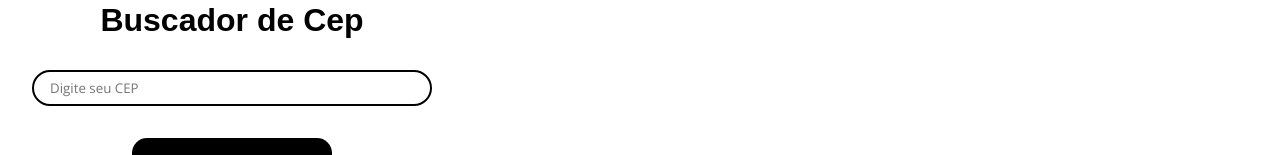
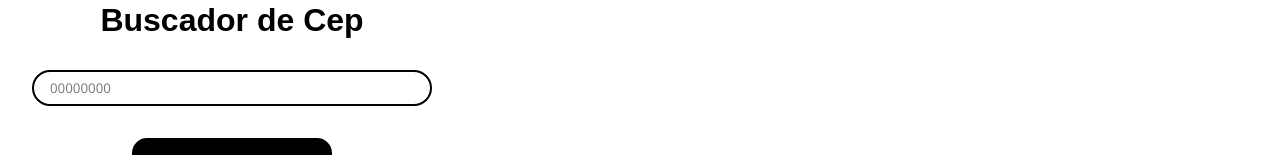
Before and after one commit to GSPadovesi/BuscaCep, a React (Vite) app: page / in a window 1280 px wide. Shown: the part 271-426 px from the top of the page. Built offline with nearby package versions, Linux system fonts and the light colour scheme; the HTML template or start-up script is replaced by a standard one.

Commit message:
Alguns ajustes

```diff
--- a/package.json
+++ b/package.json
@@ -14,6 +14,7 @@
     "axios": "^1.5.0",
     "react": "^18.2.0",
     "react-dom": "^18.2.0",
+    "react-hot-toast": "^2.4.1",
     "react-router-dom": "^6.15.0",
     "styled-components": "^6.0.7"
   },
--- a/src/components/Input/Input.tsx
+++ b/src/components/Input/Input.tsx
@@ -1,11 +1,12 @@
 import * as S from './Input.styles'
+import { InputProps } from './Input.types'
 
 
-export const Input = ({ placeholder, onChange, maxLength, onBlur, notNumberMax }: any) => {
+export const Input = ({ placeholder, maxLength, onBlur, onChange }: InputProps) => {
   return (
     <S.Field>
       <S.WrapperInput>
-        <S.Input placeholder={placeholder} onChange={onChange} maxLength={maxLength} onBlur={onBlur} notNumberMax={notNumberMax} />
+        <S.Input placeholder={placeholder} onChange={onChange} maxLength={maxLength} onBlur={onBlur} />
       </S.WrapperInput>
     </S.Field>
   )
--- /dev/null
+++ b/src/components/Input/Input.types.ts
@@ -0,0 +1,6 @@
+export interface InputProps {
+  placeholder: string;
+  onChange: (e: React.ChangeEvent<HTMLInputElement>) => void;
+  maxLength: number;
+  onBlur: (e: React.FocusEvent<HTMLInputElement>) => void;
+}
--- a/src/pages/main/Index.styles.ts
+++ b/src/pages/main/Index.styles.ts
@@ -1,4 +1,5 @@
 import styled from 'styled-components';
+
 
 export const Main = styled.section`
   width: 100%;
--- a/src/pages/main/Index.tsx
+++ b/src/pages/main/Index.tsx
@@ -1,31 +1,52 @@
 import { useState } from 'react'
 import { Input } from '../../components/Input/Input'
 import { useNavigate } from 'react-router-dom';
+import { toast, Toaster } from 'react-hot-toast';
 import * as S from './Index.styles'
+
+
 
 export const Main = () => {
 
   const [valor, setValor] = useState('');
+  const [cep, setCep] = useState('');
+  const isValid = cep.length < 8 || cep.length > 9;
   const navigate = useNavigate();
 
   const handleChange = (event: React.ChangeEvent<HTMLInputElement>) => {
     setValor(event.target.value)
   }
 
-  const checkCep = (e) => {
+  const checkCep = (e: any) => {
     const cep = e.target.value.replace(/\D/g, '');
     console.log(cep)
   }
+
+  const insertMaskInCep = (cep: string) => {
+    return cep.replace(/^(\d{5})(\d{3})/, '$1-$2').replace('-', '');
+  }
+
+  const confirmCep = (cepValue: any) => {
+    const cepRegex = cepValue.replace(/^(\d{5})(\d{3})/, '$1-$2');
+    setCep(cepRegex)
+    if (isValid) {
+      toast.error('CEP inválido')
+    } else {
+      navigate(`/post/${cepRegex}`)
+    }
+  }
+
 
   return (
     <S.Main>
       <S.MainContainer>
         <S.Title>Buscador de Cep</S.Title>
         <S.WrapperContent>
-          <Input placeholder='Digite seu CEP' onChange={handleChange} onBlur={checkCep} maxLength={10} notNumberMax={valor.length > 1 && valor.length < 8} />
-          <S.Button onClick={() => navigate(`/post/${valor}`)}>Buscar</S.Button>
+          <Input placeholder={insertMaskInCep('00000-000')} onChange={handleChange} onBlur={checkCep} maxLength={9} />
+          <S.Button onClick={() => confirmCep(valor)}>Buscar</S.Button>
         </S.WrapperContent>
       </S.MainContainer>
-    </S.Main>
+      {<Toaster />}
+    </S.Main >
   )
 }
--- a/src/pages/post/Index.tsx
+++ b/src/pages/post/Index.tsx
@@ -17,15 +17,16 @@ export const Post = () => {
     }
   }
 
+
   useEffect(() => {
     getPost()
   }, [])
 
-  console.log(post.cep)
+  console.log(post)
 
   return (
     <S.Post>
-      <S.Title>CEP: {post.cep}</S.Title>
+      <S.Title>CEP: {!post.cep ? 'esse cep não é valido' : post.cep}</S.Title>
     </S.Post>
   )
 }
```
Also changed, not shown: 1 other file (tests, documents, lock files or other folders).
